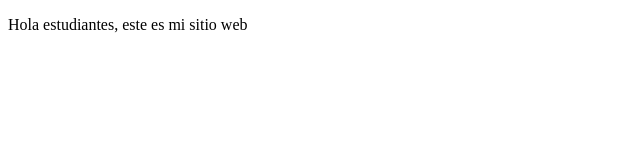
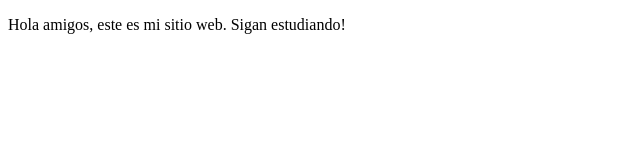
Before and after one commit to Matissf92/Test, a plain HTML site: page index.html in a window 1280 px wide. Shown: the whole page, without its empty margins (0-640 px from the left). Drawn offline with Linux system fonts and the light colour scheme.

Commit message:
Nuevos cambios al párrafo

```diff
--- a/index.html
+++ b/index.html
@@ -7,7 +7,7 @@
     <title>Hola mundo</title>
 </head>
 <body>
-    <p>Hola estudiantes, este es mi sitio web
+    <p>Hola amigos, este es mi sitio web. Sigan estudiando!
     </p>
 </body>
 </html>
```
